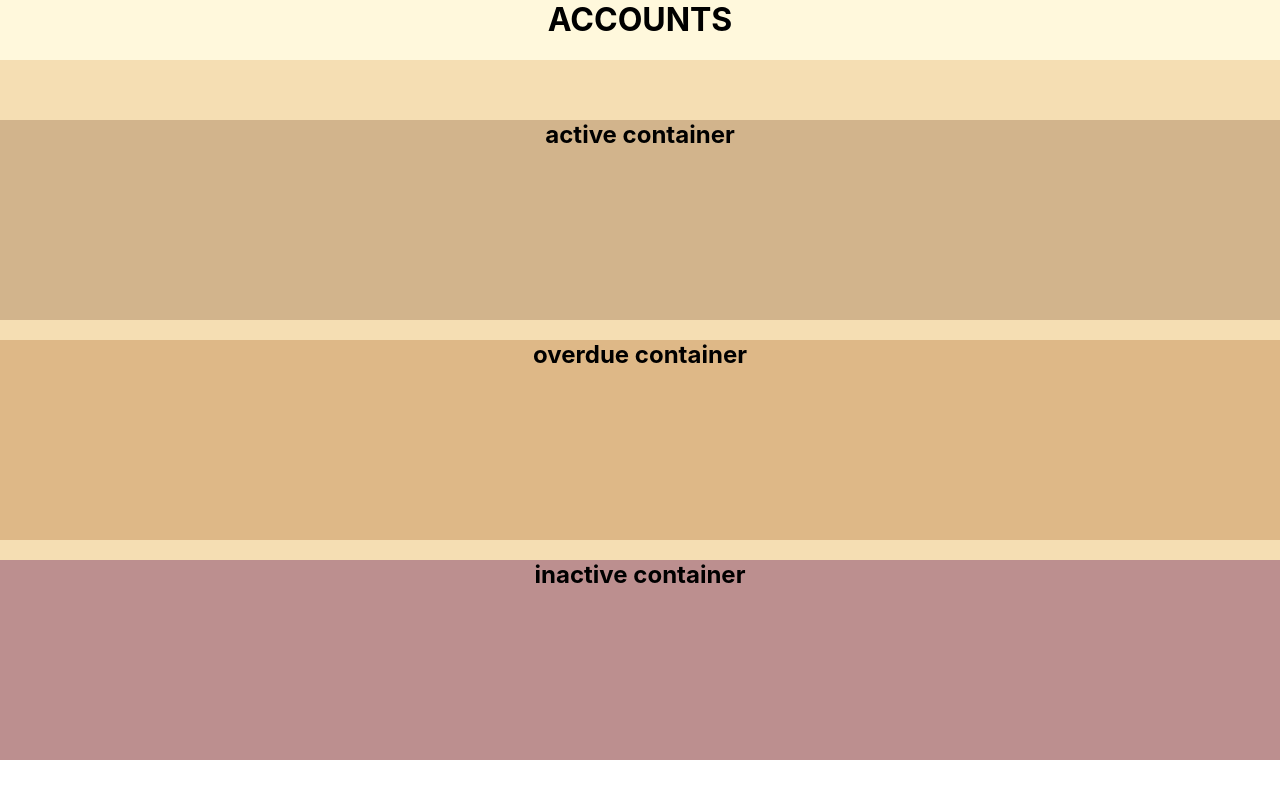
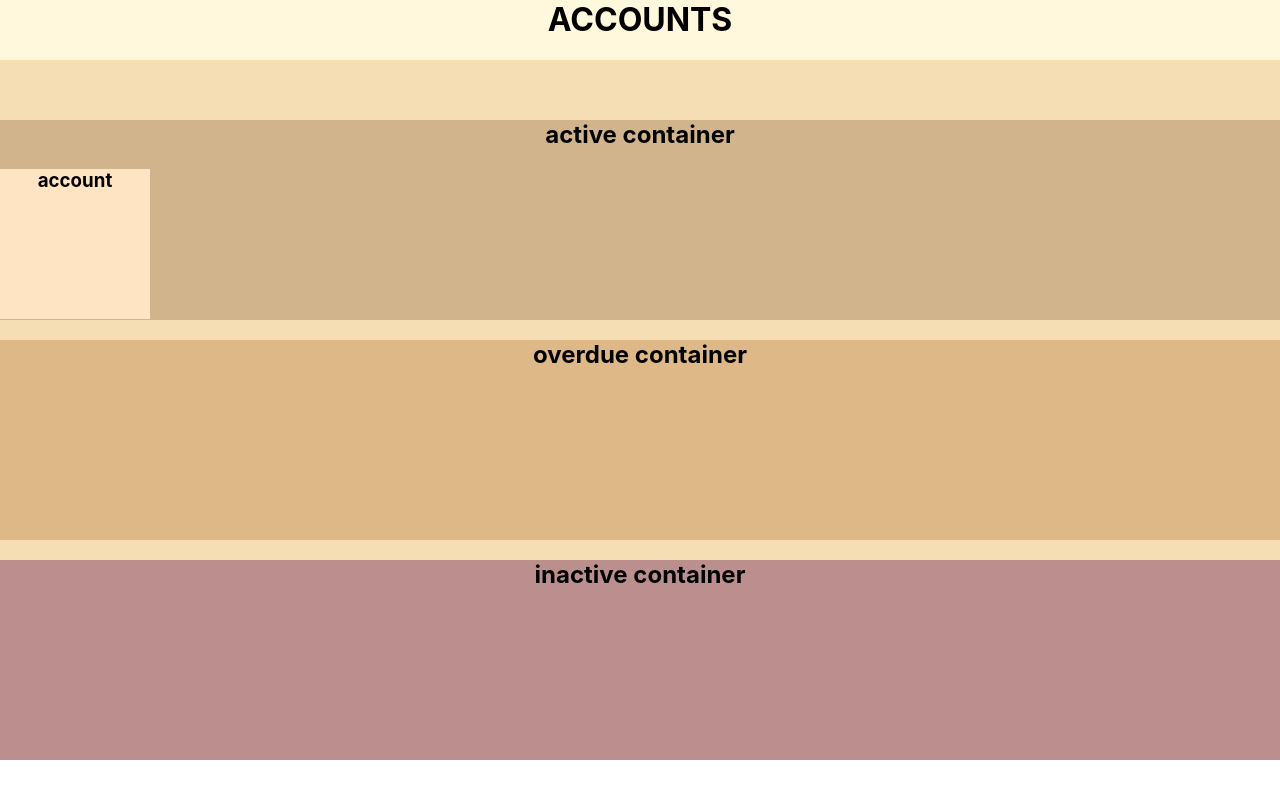
Before and after one commit to Jessiewithani/Frontier-test, a React (Create React App) app in the folder frontier-test/: page / in a window 1280 px wide. Built offline with nearby package versions, Linux system fonts and the light colour scheme; no server answers.

Commit message:
Make account card

```diff
--- /dev/null
+++ b/frontier-test/src/Account.css
@@ -0,0 +1,5 @@
+.account {
+    background-color: bisque;
+    height: 150px;
+    width: 150px;
+}
--- /dev/null
+++ b/frontier-test/src/Account.js
@@ -0,0 +1,12 @@
+import React from 'react';
+import './Account.css';
+
+const Account = () => {
+    return(
+        <div className="account">
+            <h3>account</h3>
+        </div>
+    )
+}
+
+export default Account;
--- a/frontier-test/src/ActiveContainer.js
+++ b/frontier-test/src/ActiveContainer.js
@@ -1,10 +1,12 @@
 import React from 'react';
 import './ActiveContainer.css';
+import Account from './Account';
 
 const ActiveContainer = () => {
     return(
         <div className="active-container">
             <h2>active container</h2>
+            <Account />
         </div>
     )
 }
```
